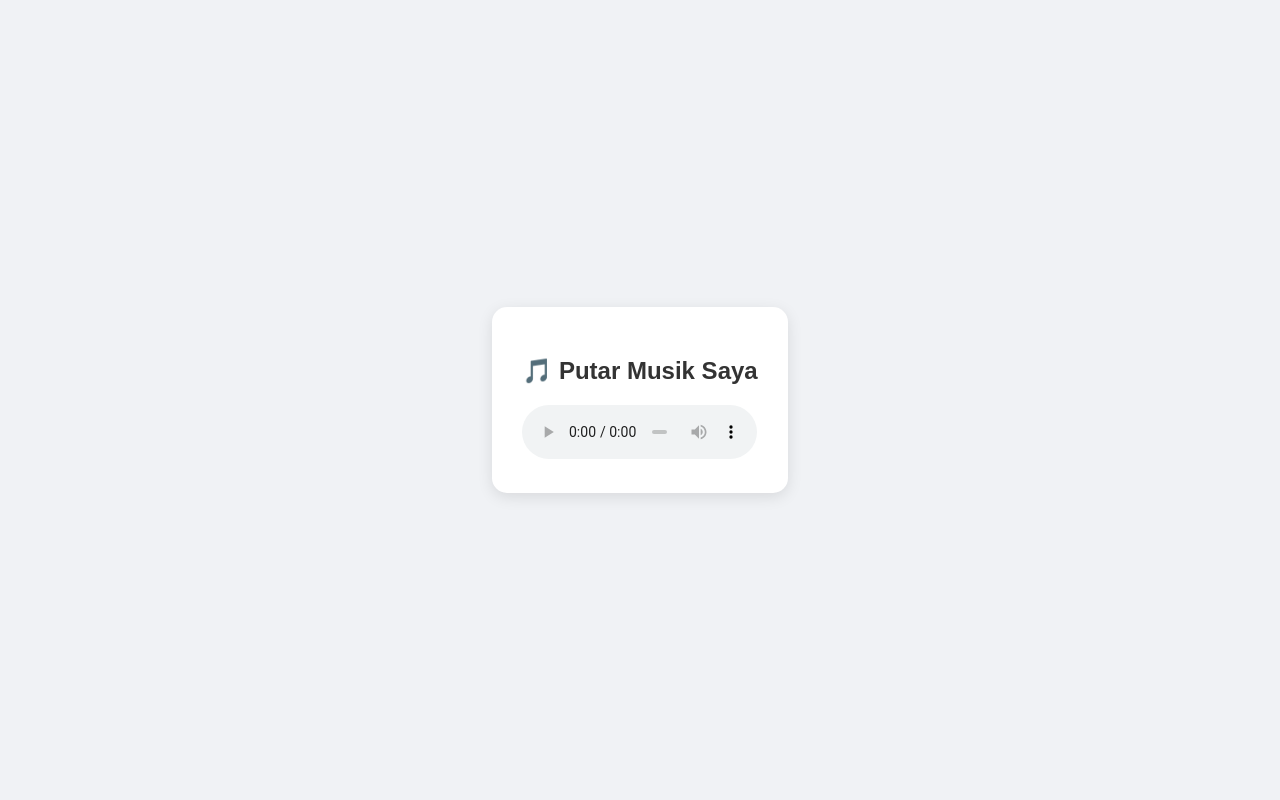
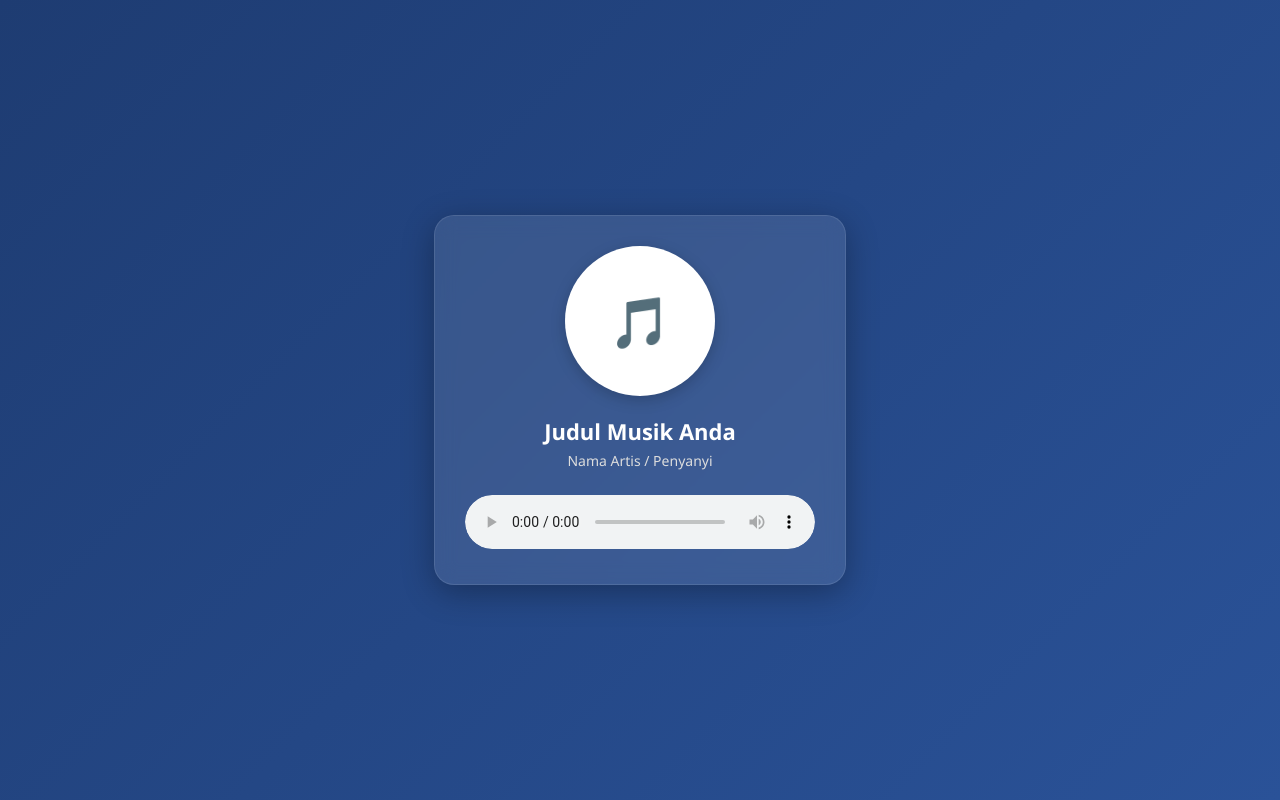
Before and after one commit to omagacode/edsheranperfect, a plain HTML site: page index.html in a window 1280 px wide. Drawn offline with Linux system fonts and the light colour scheme.

Commit message:
Update index.html

```diff
--- a/index.html
+++ b/index.html
@@ -3,33 +3,56 @@
 <head>
     <meta charset="UTF-8">
     <meta name="viewport" content="width=device-width, initial-scale=1.0">
-    <title>Pemutar Musik Saya</title>
+    <title>Pemutar Musik</title>
     <style>
         body {
-            font-family: Arial, sans-serif;
+            font-family: 'Segoe UI', Tahoma, Geneva, Verdana, sans-serif;
+            background: linear-gradient(135deg, #1e3c72 0%, #2a5298 100%);
+            color: #fff;
             display: flex;
             justify-content: center;
             align-items: center;
             height: 100vh;
-            background-color: #f0f2f5;
             margin: 0;
         }
-        .player-card {
-            background: white;
+        .music-card {
+            background: rgba(255, 255, 255, 0.1);
+            backdrop-filter: blur(10px);
             padding: 30px;
-            border-radius: 15px;
-            box-shadow: 0 4px 15px rgba(0,0,0,0.1);
+            border-radius: 20px;
+            box-shadow: 0 8px 32px rgba(0, 0, 0, 0.3);
             text-align: center;
+            width: 90%;
+            max-width: 350px;
+            border: 1px solid rgba(255, 255, 255, 0.1);
         }
-        h2 { margin-bottom: 20px; color: #333; }
-        audio { width: 100%; max-width: 300px; }
+        .cover-art {
+            width: 150px;
+            height: 150px;
+            background: #fff;
+            color: #2a5298;
+            border-radius: 50%;
+            margin: 0 auto 20px;
+            display: flex;
+            justify-content: center;
+            align-items: center;
+            font-size: 50px;
+            box-shadow: 0 4px 15px rgba(0,0,0,0.2);
+        }
+        h2 { margin: 10px 0 5px; font-size: 22px; }
+        p { margin: 0 0 25px; color: #ddd; font-size: 14px; }
+        audio { width: 100%; border-radius: 30px; }
     </style>
 </head>
 <body>
 
-    <div class="player-card">
-        <h2>🎵 Putar Musik Saya</h2>
-        <!-- Ganti 'nama_file_musik_anda.mp3' sesuai nama file yang Anda upload -->
+    <div class="music-card">
+        <div class="cover-art">🎵</div>
+        <!-- Ubah Judul Lagu & Artis Di Sini -->
+        <h2>Judul Musik Anda</h2>
+        <p>Nama Artis / Penyanyi</p>
+
+        <!-- PENTING: Ganti 'lagu.mp3' sesuai nama file musik yang Anda upload ke GitHub -->
         <audio controls>
             <source src="edsheeranperfect.mp3" type="audio/mpeg">
             Browser Anda tidak mendukung pemutar audio ini.
```
